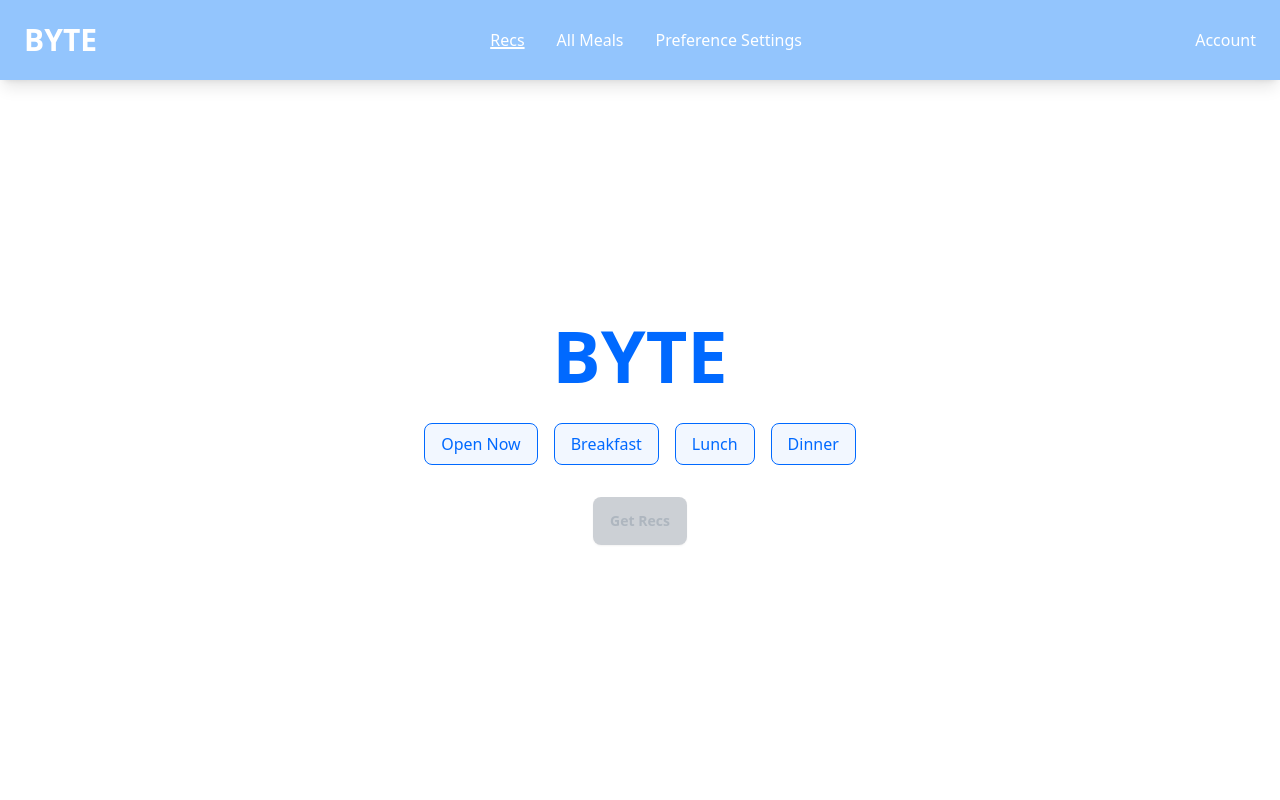
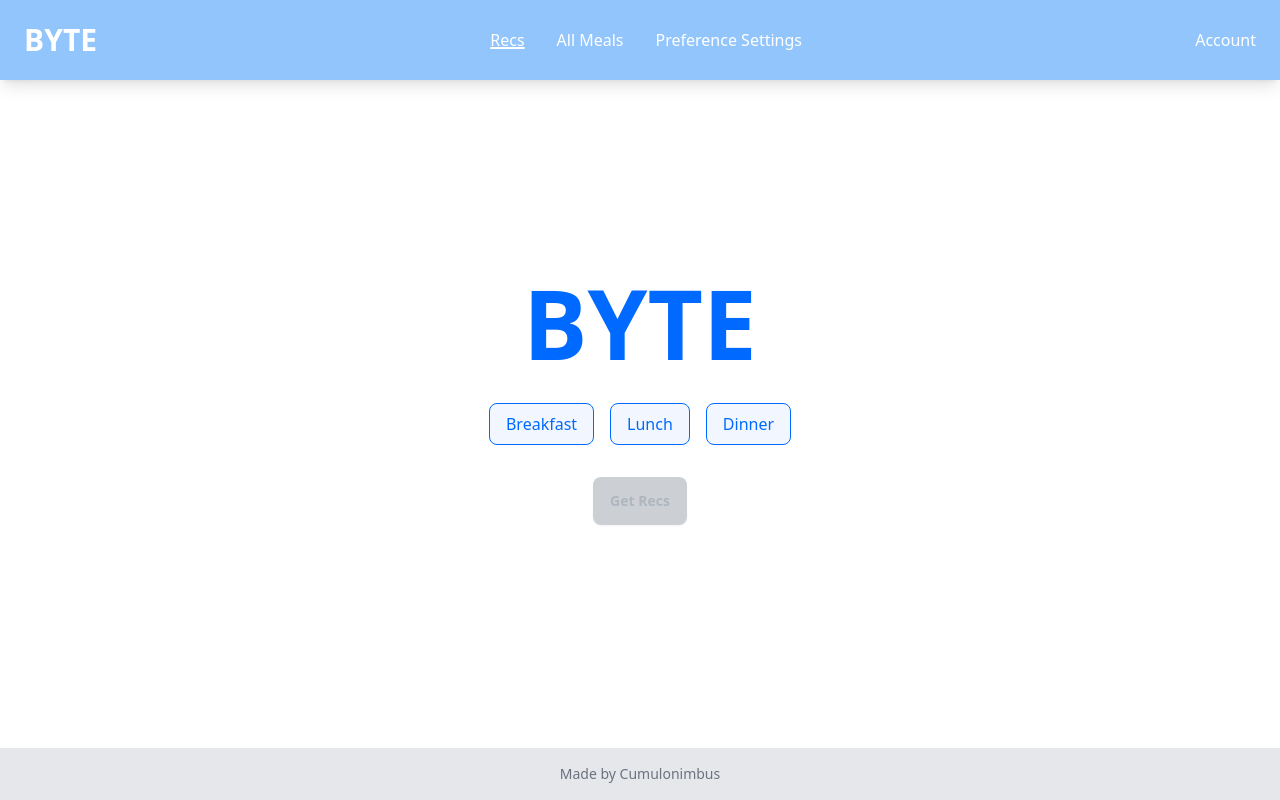
Before and after one commit to jaketng/btye-ui, a React (Vite) app: page /recommendations in a window 1280 px wide. Built offline with nearby package versions, Linux system fonts and the light colour scheme.

Commit message:
Added footer and changed some styling

```diff
--- a/src/App.jsx
+++ b/src/App.jsx
@@ -6,10 +6,12 @@ import UserSettingsPage from "./pages/UserSettingsPage";
 import RecsPage from "./pages/RecsPage";
 import LoginPage from "./pages/LoginPage";
 import Navbar from "./components/Navbar";
+import Footer from "./components/Footer"; // Import the Footer component
 
 function App() {
   const location = useLocation(); // Works because App is wrapped in Router
   const navbarExcludedPaths = ["/login"];
+  const footerExcludedPaths = ["/login"]; // Exclude footer from specific paths if needed
 
   return (
     <div className="flex flex-col min-h-screen">
@@ -23,6 +25,7 @@ function App() {
           <Route path="/recommendations" element={<RecsPage />} />
         </Routes>
       </main>
+      {!footerExcludedPaths.includes(location.pathname) && <Footer />}
     </div>
   );
 }
--- a/src/components/Footer.jsx
+++ b/src/components/Footer.jsx
@@ -0,0 +1,11 @@
+import React from "react";
+
+function Footer() {
+  return (
+    <footer className="bg-gray-200 text-center py-4">
+      <p className="text-sm text-gray-500">Made by Cumulonimbus</p>
+    </footer>
+  );
+}
+
+export default Footer;
--- a/src/pages/DiningHallsPage.jsx
+++ b/src/pages/DiningHallsPage.jsx
@@ -37,7 +37,7 @@ function DiningHallsPage() {
               key={filter}
               className={`cursor-pointer px-4 py-2 border border-blue-400 rounded-lg ${
                 selectedFilter === filter
-                  ? "bg-blue-400 text-white"
+                  ? "bg-primary text-white"
                   : "bg-gray-100 text-blue-400"
               }`}
               onClick={() => handleFilterClick(filter)}
--- a/src/pages/RecsPage.jsx
+++ b/src/pages/RecsPage.jsx
@@ -27,16 +27,16 @@ function RecsPage() {
   };
 
   return (
-    <div className="container mx-auto px-6 py-12 flex min-h-[calc(100vh-6rem)] items-center justify-center">
+    <div className="container mx-auto px-6 py-12 flex min-h-[calc(100vh-10rem)] items-center justify-center">
       {/* Stage 1: Before the Recommendation */}
       {!hasRec && (
         <div className="text-center space-y-8 w-full max-w-lg">
           {/* BYTE name */}
-          <h1 className="text-7xl font-extrabold text-primary">BYTE</h1>
+          <h1 className="text-8xl font-extrabold text-primary">BYTE</h1>
 
           {/* Filter Options */}
           <div className="flex justify-center space-x-4">
-            {["Open Now", "Breakfast", "Lunch", "Dinner"].map((filter) => (
+            {["Breakfast", "Lunch", "Dinner"].map((filter) => (
               <div
                 key={filter}
                 className={`cursor-pointer px-4 py-2 border border-primary rounded-lg ${
@@ -53,7 +53,7 @@ function RecsPage() {
 
           {/* Submit Button */}
           <button
-            className="btn bg-primary border-primary hover:bg-primary-focus hover:border-primary-focus text-white"
+            className="btn bg-blue-300 hover:bg-primary hover:border-primary text-white"
             onClick={handleSubmit}
             disabled={!selectedFilter}
           >
@@ -66,7 +66,7 @@ function RecsPage() {
       {hasRec && (
         <div className="space-y-6 w-full max-w-4xl">
           {/* Recommendation Heading */}
-          <h2 className="text-3xl font-bold text-gray-700">
+          <h2 className="text-2xl pb-12 font-bold text-gray-700">
             Based on our Machine Learning Algorithm, we recommend...
           </h2>
 
--- a/src/pages/UserSettingsPage.jsx
+++ b/src/pages/UserSettingsPage.jsx
@@ -11,7 +11,7 @@ function UserSettingsPage() {
   };
 
   return (
-    <div className="flex justify-center items-center min-h-[calc(100vh-6rem)] bg-gray-100">
+    <div className="flex justify-center items-center min-h-[calc(100vh-8.25rem)] bg-gray-100">
       <div className="bg-white shadow-lg p-8 rounded-lg w-3/4 max-w-md">
         <h1 className="text-2xl font-bold mb-6">Account Settings</h1>
 
```
Also changed, not shown: src/components/Auth/Login.jsx (deleted), src/components/Auth/SignUp.jsx (deleted).
